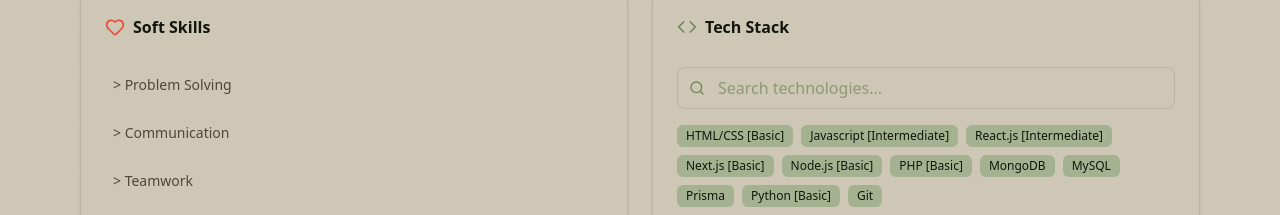
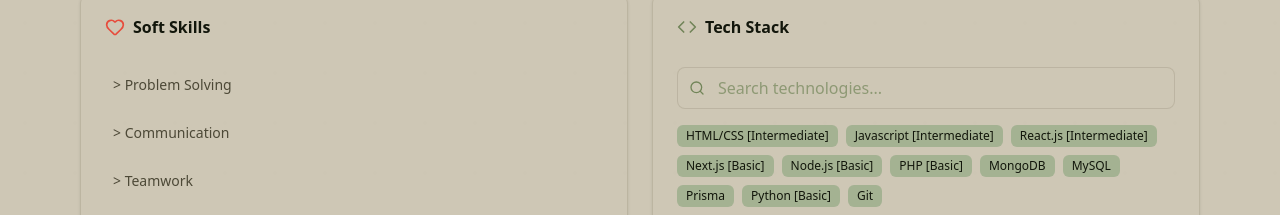
Before and after one commit to kritsadagorn/myPortfolio, a React (Vite) app: page / in a window 1280 px wide. Shown: the part 552-767 px from the top of the page. Built offline with nearby package versions, Linux system fonts and the light colour scheme.

Commit message:
fix: fix data

```diff
--- a/src/components/AboutSection.jsx
+++ b/src/components/AboutSection.jsx
@@ -30,7 +30,7 @@ const AboutSection = () => {
   ];
 
   const techStack = [
-    "HTML/CSS [Basic]",
+    "HTML/CSS [Intermediate]",
     "Javascript [Intermediate]",
     "React.js [Intermediate]",
     "Next.js [Basic]",
```
